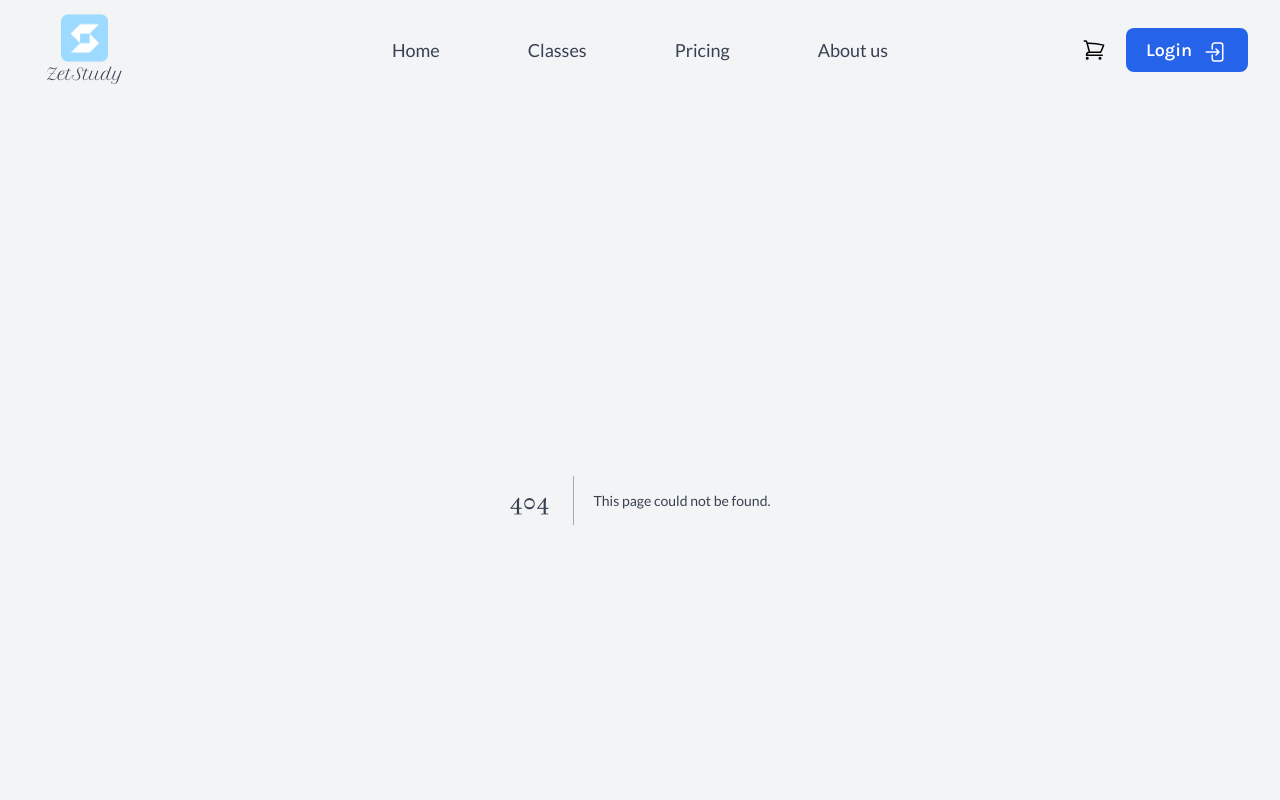
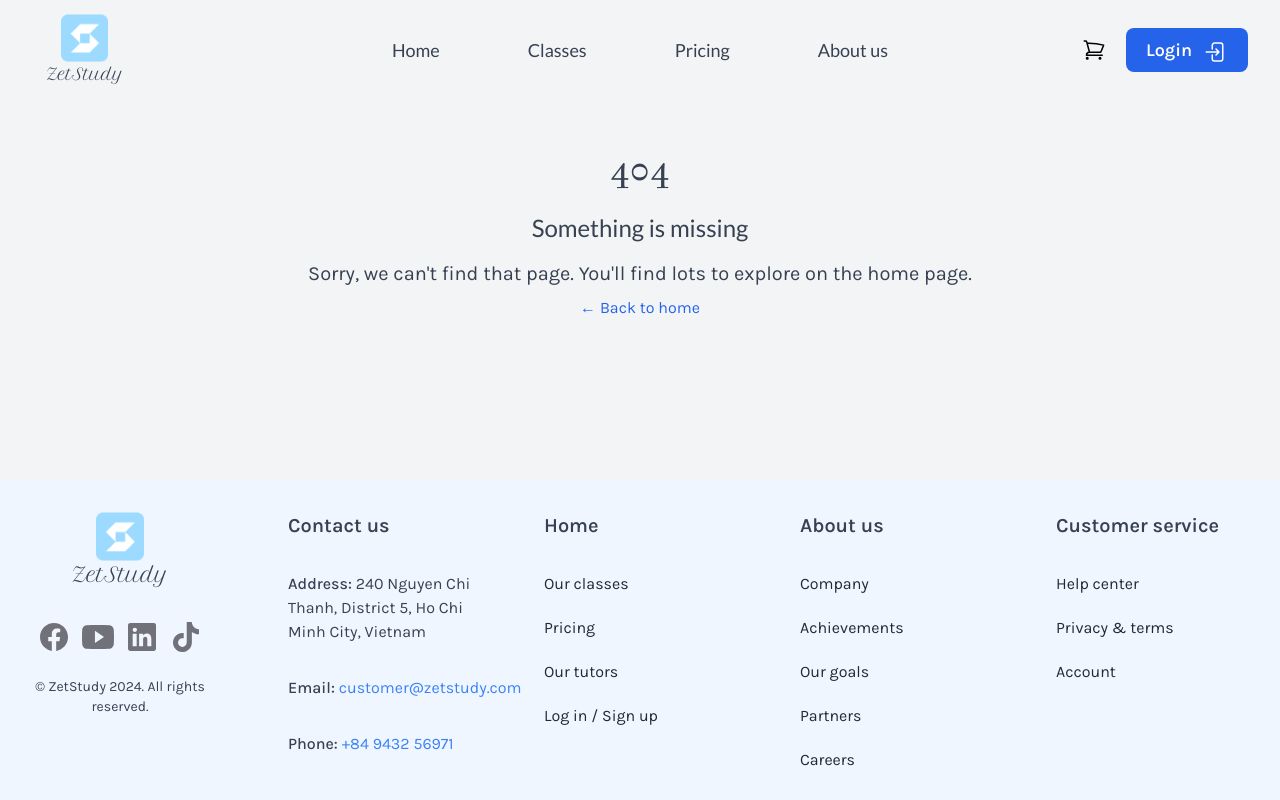
Before and after one commit to ngokhoa1202/e-commerce-frontend, a Next.js app: page /not-found in a window 1280 px wide. Before the commit this address had no page. Shown: the top 800 px of the page. Built offline with nearby package versions, Linux system fonts and the light colour scheme.

Commit message:
Add not found page

```diff
--- /dev/null
+++ b/src/app/not-found/page.tsx
@@ -0,0 +1,22 @@
+import Link from 'next/link';
+import { ReactElement } from 'react';
+
+
+export default function NotFoundPage(): ReactElement {
+  return (
+    <section className="container px-8">
+      <h1 className="font-bold text-4xl text-center mt-12">404</h1>
+      <h2 className="font-semibold text-2xl text-center mt-6">Something is missing</h2>
+      <p className="font-normal text-xl text-center mt-4">
+        Sorry, we can't find that page. You'll find lots to explore on the home page.
+      </p>
+      <Link
+        href="/"
+        className="font-normal text-base text-center mt-2 text-blue-600 hover:text-blue-800
+          hover:underline hover:underline-offset-4 block align-middle"
+      >
+        &larr; Back to home
+      </Link>
+    </section>
+  );
+}
```
